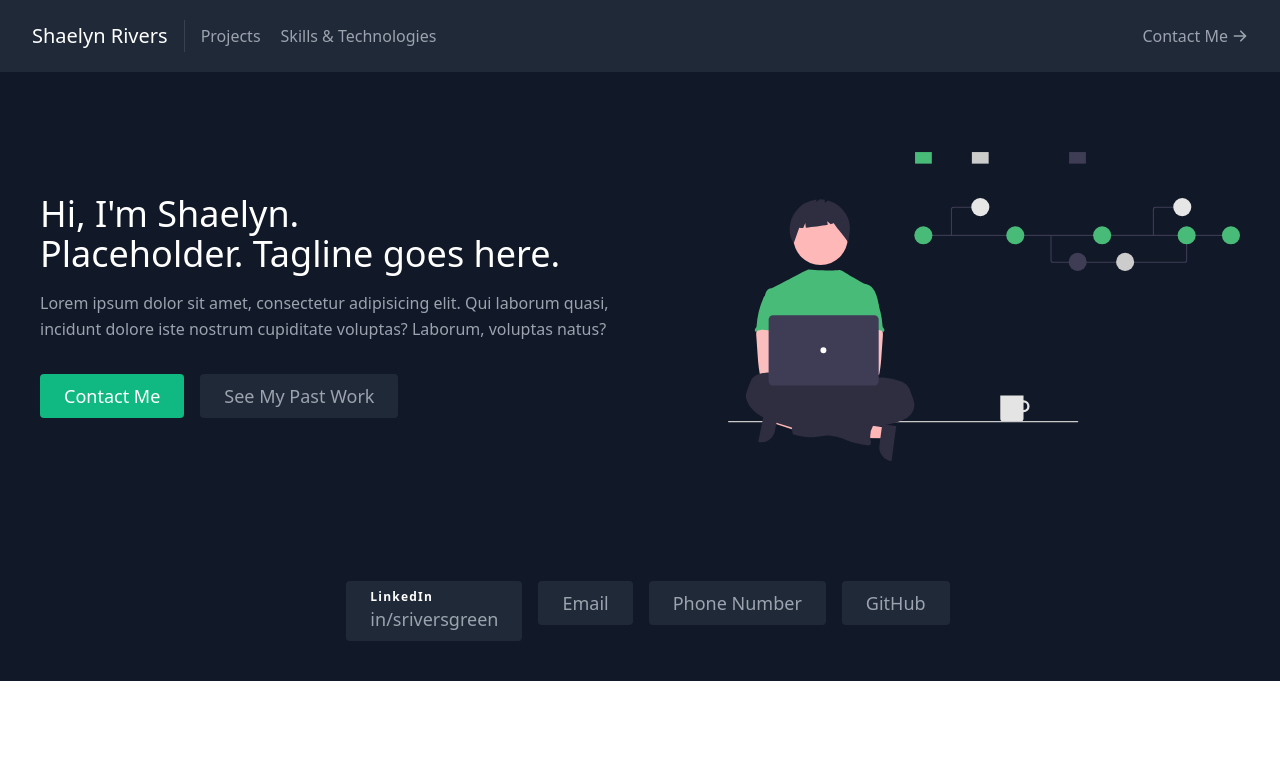
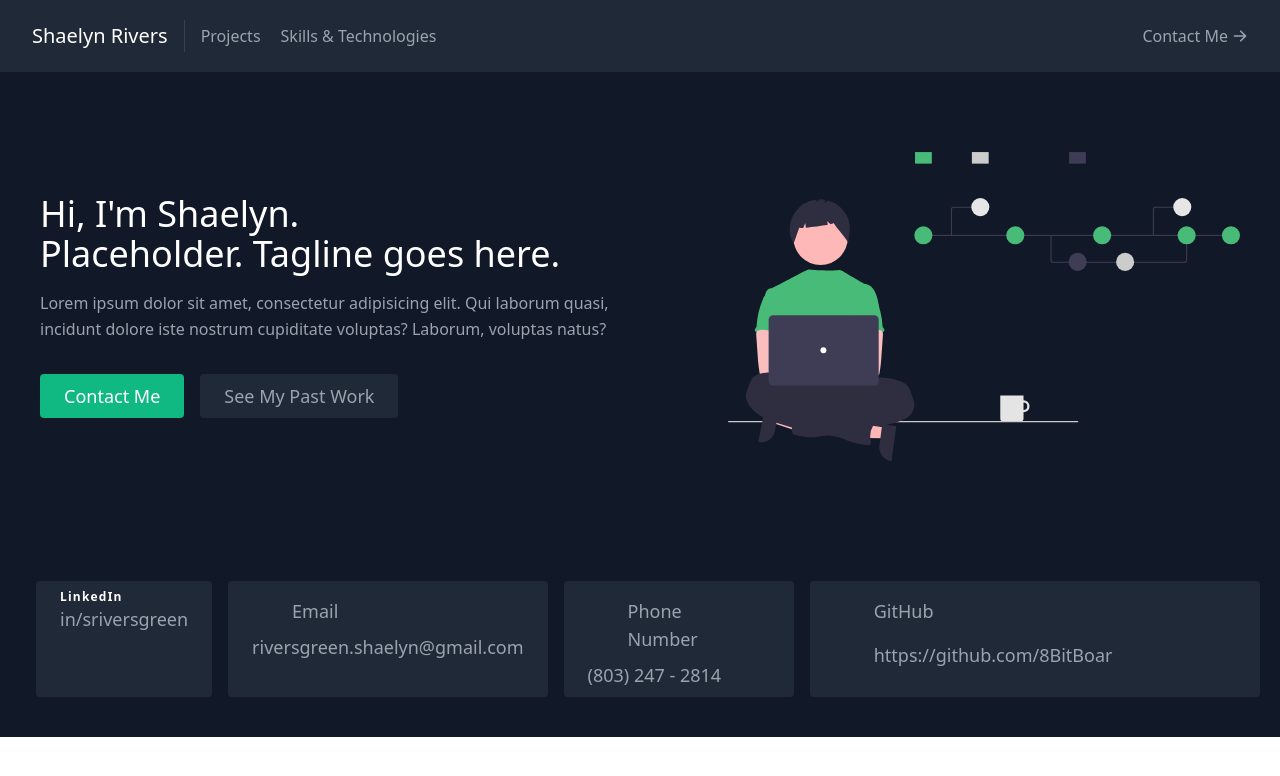
Before and after one commit to 8BitBoar/rivers-portfolio, a React (Create React App) app: page / in a window 1280 px wide. Shown: the top 776 px of the page. Built offline with nearby package versions, Linux system fonts and the light colour scheme.

Commit message:
added more info to contact page

```diff
--- a/src/components/Contact.js
+++ b/src/components/Contact.js
@@ -10,19 +10,28 @@ export default function Contact() {
                         in/sriversgreen
                     </h2>
                 </div>
-                <div>
+                <div className="ml-4 flex-col text-gray-400 bg-gray-800 border-0 py-2 px-6 focus:outline-none rounded text-lg">
                     <h2 className="ml-4 inline-flex text-gray-400 bg-gray-800 border-0 py-2 px-6 focus:outline-none hover:bg-gray-700 hover:text-white rounded text-lg">
                         Email
                     </h2>
+                    <h2>
+                        riversgreen.shaelyn@gmail.com
+                    </h2>
                 </div>
-                <div>
+                <div className="ml-4 flex-col text-gray-400 bg-gray-800 border-0 py-2 px-6 focus:outline-none rounded text-lg">
                     <h2 className="ml-4 inline-flex text-gray-400 bg-gray-800 border-0 py-2 px-6 focus:outline-none hover:bg-gray-700 hover:text-white rounded text-lg">
                         Phone Number
                     </h2>
+                    <h2>
+                        (803) 247 - 2814
+                    </h2>
                 </div>
-                <div>
+                <div className="ml-4 flex-col text-gray-400 bg-gray-800 border-0 py-2 px-6 focus:outline-none rounded text-lg">
                     <h2 className="ml-4 inline-flex text-gray-400 bg-gray-800 border-0 py-2 px-6 focus:outline-none hover:bg-gray-700 hover:text-white rounded text-lg">
                         GitHub
+                    </h2>
+                    <h2 className="ml-4 inline-flex text-gray-400 bg-gray-800 border-0 py-2 px-6 focus:outline-none hover:bg-gray-700 hover:text-white rounded text-lg">
+                        <a href="https://github.com/8BitBoar">https://github.com/8BitBoar</a>
                     </h2>
                 </div>
           </div>
```
